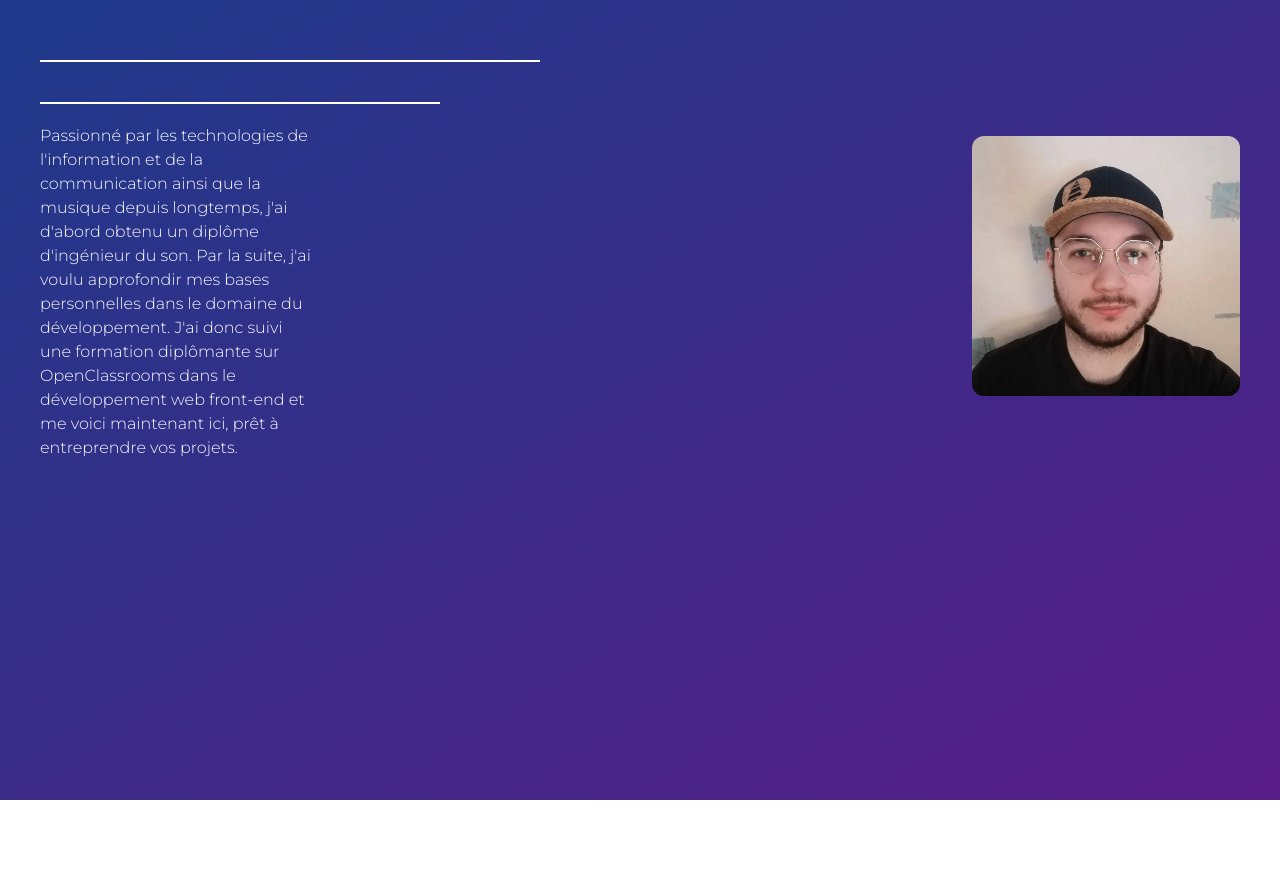
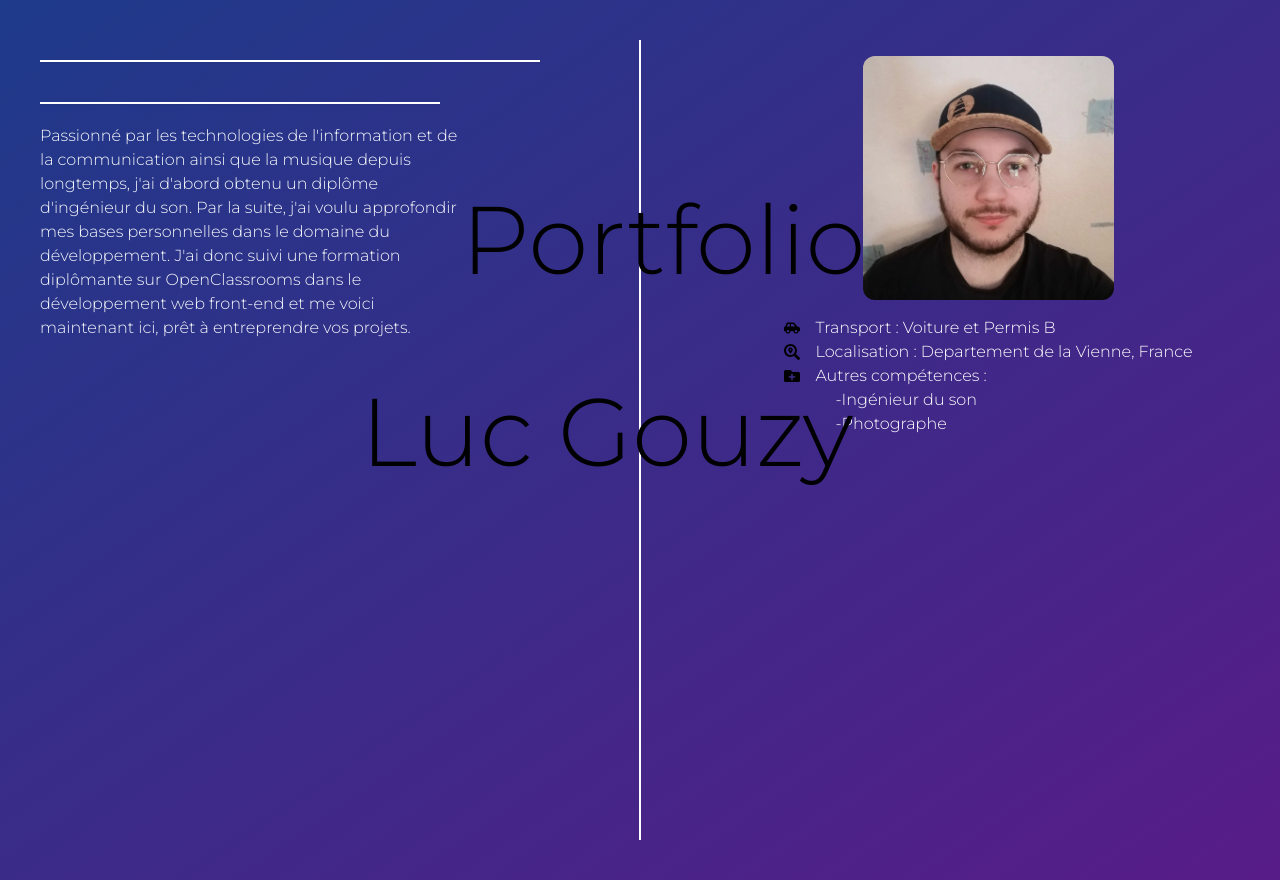
Before and after one commit to LucGzy/Portfolio-LucG, a React (Vite) app: page / in a window 1280 px wide. Before the commit the page ends 800 px from the top, so only its background shows below. Built offline with nearby package versions, Linux system fonts and the light colour scheme.

Commit message:
divided the page in 2 blocks
added a lot of css page is now divied in 2 part left and right, will add a centered section with project under it

```diff
--- /dev/null
+++ b/src/components/LeftsideBlock.jsx
@@ -0,0 +1,29 @@
+/* eslint-disable react/no-unescaped-entities */
+export default function LeftsideBlock() {
+  return (
+    <div id="left-block" className=" w-[50%] flex flex-col">
+      <div
+        style={{
+          width: "500px",
+          height: "2px",
+        }}
+        className=" bg-white shadow-sm ml-0 m-5"
+      ></div>
+      <div
+        style={{
+          width: "400px",
+          height: "2px",
+        }}
+        className=" bg-white shadow-sm ml-0 m-5"
+      ></div>
+      <p className="h-fit w-[70%] font-body text-slate-50">
+        Passionné par les technologies de l'information et de la communication
+        ainsi que la musique depuis longtemps, j'ai d'abord obtenu un diplôme
+        d'ingénieur du son. Par la suite, j'ai voulu approfondir mes bases
+        personnelles dans le domaine du développement. J'ai donc suivi une
+        formation diplômante sur OpenClassrooms dans le développement web
+        front-end et me voici maintenant ici, prêt à entreprendre vos projets.
+      </p>
+    </div>
+  );
+}
--- /dev/null
+++ b/src/components/RightsideBlock.jsx
@@ -0,0 +1,38 @@
+import { FaCarSide, FaFolderPlus, FaSearchLocation } from "react-icons/fa";
+
+import profilepic from "/img/PPOPC.webp";
+
+export default function RighsideBlock() {
+  return (
+    <div
+      id="right-block"
+      className=" w-[50%] pt-4 h-full flex flex-col pl-24 items-center"
+    >
+      <img className=" w-[50%] rounded-xl  mb-4" src={profilepic} />
+      <div className=" items-start">
+        <div className="flex flex-row items-center">
+          <FaCarSide style={{ marginRight: "15px" }} />
+          <p className="font-body font-medium text-white">
+            Transport : Voiture et Permis B
+          </p>
+        </div>
+        <div className="flex flex-row items-center">
+          <FaSearchLocation style={{ marginRight: "15px" }} />
+          <p className="font-body  text-white ">
+            Localisation : Departement de la Vienne, France
+          </p>
+        </div>
+        <div className="flex flex-row">
+          <FaFolderPlus style={{ marginRight: "15px" }} className="mt-1" />
+          <p className="font-body  text-white">
+            Autres compétences :
+            <br />
+            <span style={{ marginLeft: "20px" }}>-Ingénieur du son</span>
+            <br />
+            <span style={{ marginLeft: "20px" }}>-Photographe</span>
+          </p>
+        </div>
+      </div>
+    </div>
+  );
+}
--- a/src/pages/Home.jsx
+++ b/src/pages/Home.jsx
@@ -1,41 +1,31 @@
-import profilepic from "/img/PPOPC.webp";
+import LeftsideBlock from "../components/LeftsideBlock";
+import RighsideBlock from "../components/RightsideBlock";
 
 export default function Home() {
   return (
     <div
-      className=" p-10
-     h-screen flex w-full bg-gradient-to-br from-blue-900 to-purple-900"
+      className=" p-10 min-h-screen
+      h-full flex w-full bg-gradient-to-br from-blue-900 to-purple-900"
     >
-      <div className=" h-fit flex flex-row">
-        <div id="text-block" className=" flex flex-col">
+      <div className=" h-fit flex flex-row justify-around align-middle">
+        <LeftsideBlock />
+        <div className="">
+          <p className=" z-[1] font-body text-8xl absolute top-48 translate-x-[-44%]">
+            Portfolio
+          </p>
+          <p className=" z-[1] font-body text-8xl absolute top-96 translate-x-[-56.5%]">
+            Luc Gouzy
+          </p>
           <div
-            style={{ width: "500px", height: "2px" }}
-            className=" bg-white shadow-sm ml-0 m-5"
+            style={{ width: "2px" }}
+            className=" self-center bg-white min-h-screen h-full"
           ></div>
-          <div
-            style={{ width: "400px", height: "2px" }}
-            className=" bg-white shadow-sm ml-0 m-5"
-          ></div>
-          <p
-            style={{ width: "33%", height: "2px" }}
-            className=" font-body text-slate-50"
-          >
-            Passionné par les technologies de l'information et de la
-            communication ainsi que la musique depuis longtemps, j'ai d'abord
-            obtenu un diplôme d'ingénieur du son. Par la suite, j'ai voulu
-            approfondir mes bases personnelles dans le domaine du développement.
-            J'ai donc suivi une formation diplômante sur OpenClassrooms dans le
-            développement web front-end et me voici maintenant ici, prêt à
-            entreprendre vos projets.
-          </p>
         </div>
-        <div id="profilepic-block" className=" pt-24 h-full flex pl-24">
-          <img className=" rounded-xl" src={profilepic} />
-        </div>
-        {/* <div>
+        <RighsideBlock />
+      </div>
+      {/* <div>
           <Projects />
         </div> */}
-      </div>
     </div>
   );
 }
--- a/tailwind.config.js
+++ b/tailwind.config.js
@@ -1,6 +1,10 @@
 /** @type {import('tailwindcss').Config} */
 export default {
-  content: ["./index.html", "./src/pages/*.{js,ts,jsx,tsx}"],
+  content: [
+    "./index.html",
+    "./src/pages/*.{js,ts,jsx,tsx}",
+    "./src/components/*.{js,ts,jsx,tsx}",
+  ],
   theme: {
     fontFamily: {
       body: ["Montserrat"],
```
